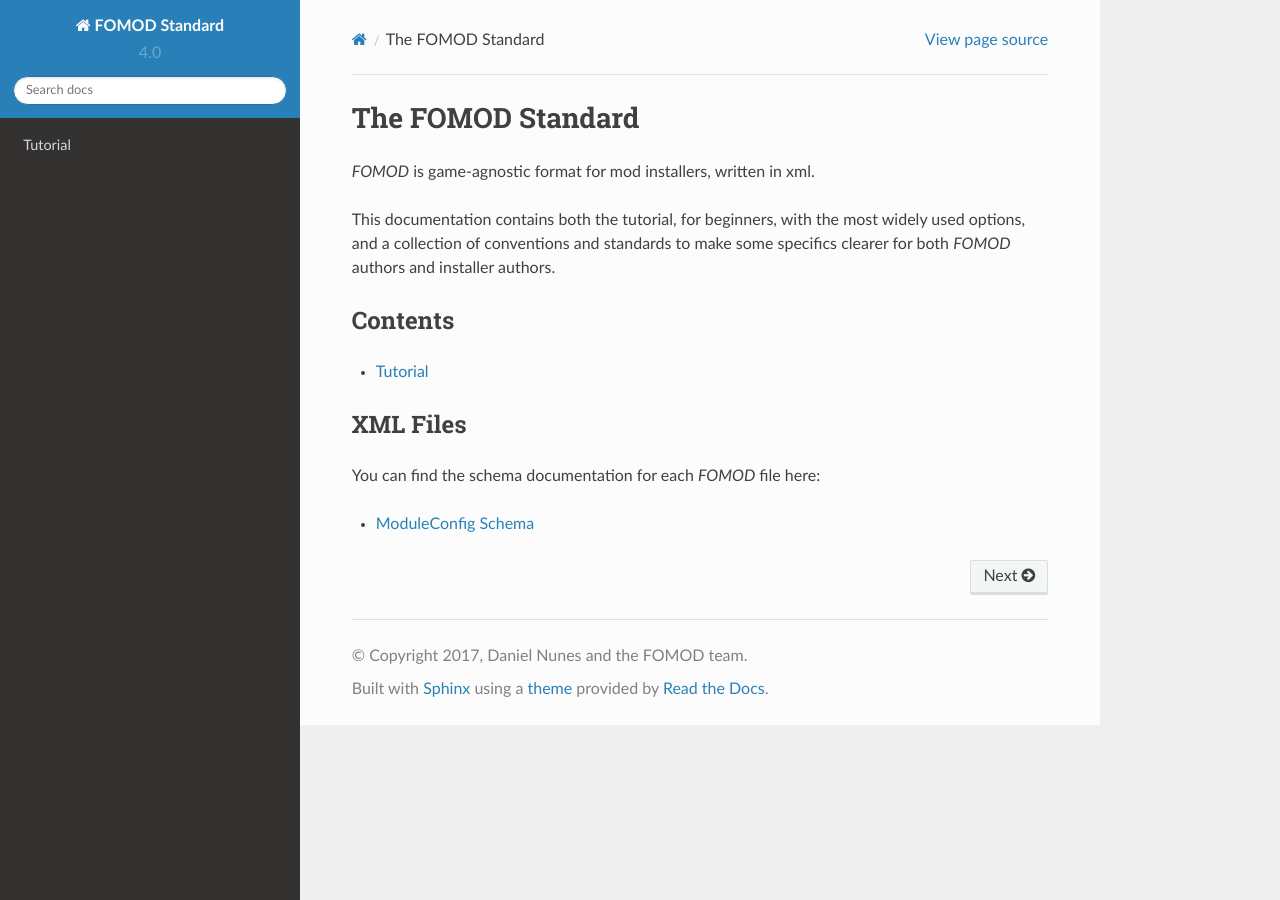
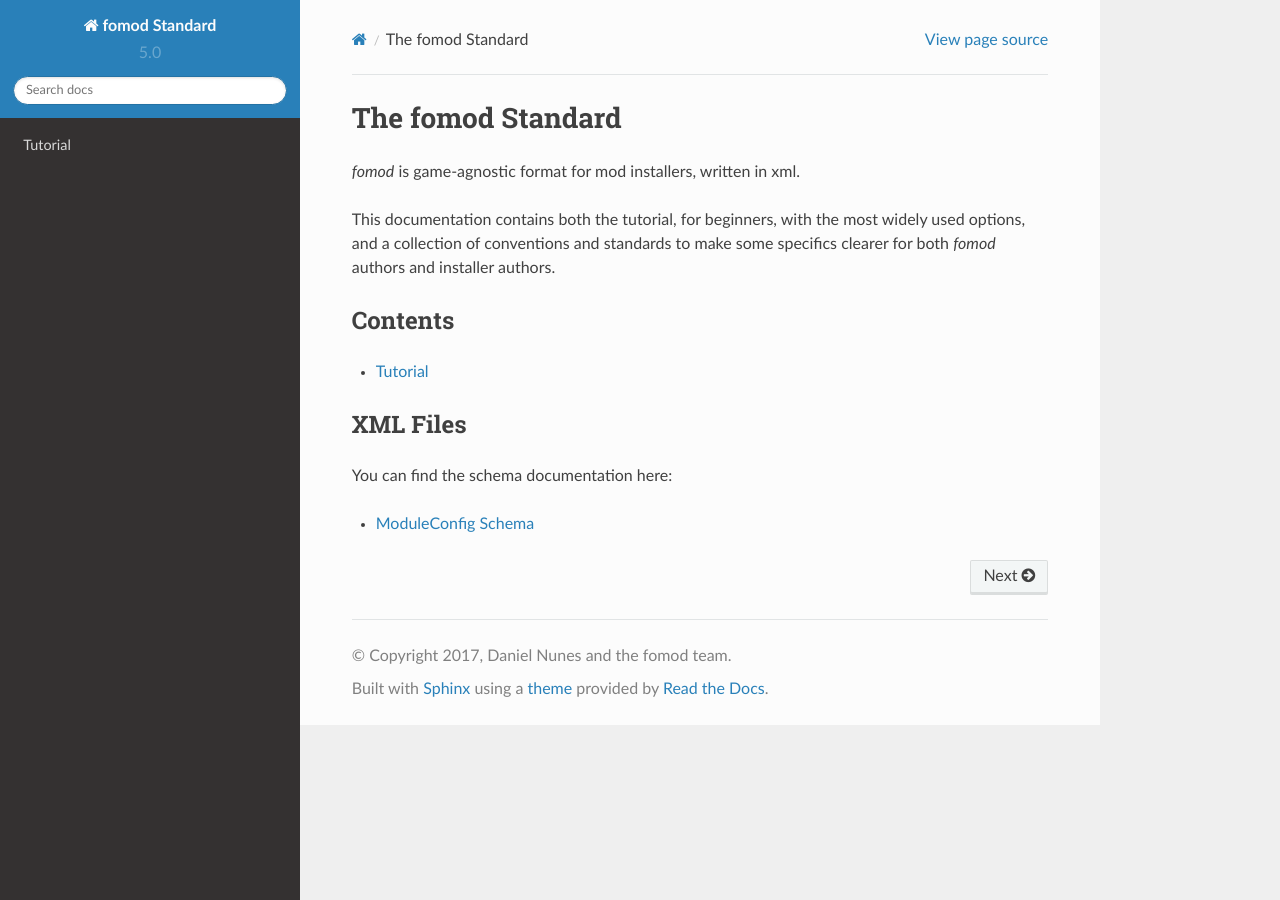
Before and after one commit to GandaG/fomod-docs, a Sphinx documentation site: the page built from docs/index.md, in a window 1280 px wide. Built offline with Sphinx 7.4.7 and the Read the Docs theme 2.0.0, drawn with Linux system fonts in a browser that asks for light colours.

Commit message:
Normalize fomod spelling in the repo

```diff
--- a/docs/conf.py
+++ b/docs/conf.py
@@ -1,6 +1,6 @@
 # -*- coding: utf-8 -*-
 #
-# FOMOD Standard documentation build configuration file, created by
+# fomod Standard documentation build configuration file, created by
 # sphinx-quickstart on Wed Feb  8 23:07:33 2017.
 #
 # This file is execfile()d with the current directory set to its
@@ -49,18 +49,18 @@ source_parsers = {
 master_doc = 'index'
 
 # General information about the project.
-project = u'FOMOD Standard'
-copyright = u'2017, Daniel Nunes and the FOMOD team'
-author = u'Daniel Nunes and the FOMOD team'
+project = u'fomod Standard'
+copyright = u'2017, Daniel Nunes and the fomod team'
+author = u'Daniel Nunes and the fomod team'
 
 # The version info for the project you're documenting, acts as replacement for
 # |version| and |release|, also used in various other places throughout the
 # built documents.
 #
 # The short X.Y version.
-version = u'4.0'
+version = u'5.0'
 # The full version, including alpha/beta/rc tags.
-release = u'4.0'
+release = u'5.0'
 
 # The language for content autogenerated by Sphinx. Refer to documentation
 # for a list of supported languages.
@@ -203,7 +203,7 @@ html_static_path = ['_static']
 #html_search_scorer = 'scorer.js'
 
 # Output file base name for HTML help builder.
-htmlhelp_basename = 'FOMODStandarddoc'
+htmlhelp_basename = 'fomodStandarddoc'
 
 # -- Options for LaTeX output ---------------------------------------------
 
@@ -225,8 +225,8 @@ latex_elements = {
 # (source start file, target name, title,
 #  author, documentclass [howto, manual, or own class]).
 latex_documents = [
-    (master_doc, 'FOMODStandard.tex', u'FOMOD Standard Documentation',
-     u'Daniel Nunes and the FOMOD team', 'manual'),
+    (master_doc, 'fomodStandard.tex', u'fomod Standard Documentation',
+     u'Daniel Nunes and the fomod team', 'manual'),
 ]
 
 # The name of an image file (relative to this directory) to place at the top of
@@ -255,7 +255,7 @@ latex_documents = [
 # One entry per manual page. List of tuples
 # (source start file, name, description, authors, manual section).
 man_pages = [
-    (master_doc, 'fomodstandard', u'FOMOD Standard Documentation',
+    (master_doc, 'fomodstandard', u'fomod Standard Documentation',
      [author], 1)
 ]
 
@@ -269,8 +269,8 @@ man_pages = [
 # (source start file, target name, title, author,
 #  dir menu entry, description, category)
 texinfo_documents = [
-    (master_doc, 'FOMODStandard', u'FOMOD Standard Documentation',
-     author, 'FOMODStandard', 'One line description of project.',
+    (master_doc, 'fomodStandard', u'fomod Standard Documentation',
+     author, 'fomodStandard', 'One line description of project.',
      'Miscellaneous'),
 ]
 
--- a/docs/index.md
+++ b/docs/index.md
@@ -1,10 +1,10 @@
-# The FOMOD Standard
+# The fomod Standard
 
-*FOMOD* is game-agnostic format for mod installers, written in xml.
+*fomod* is game-agnostic format for mod installers, written in xml.
 
 This documentation contains both the tutorial, for beginners,
 with the most widely used options, and a collection of conventions
-and standards to make some specifics clearer for both *FOMOD*
+and standards to make some specifics clearer for both *fomod*
 authors and installer authors.
 
 ## Contents
@@ -13,6 +13,6 @@ authors and installer authors.
 
 ## XML Files
 
-You can find the schema documentation for each *FOMOD* file here:
+You can find the schema documentation here:
 
 - [ModuleConfig Schema](_static/ModuleConfig.html)
--- a/requirements.txt
+++ b/requirements.txt
@@ -1,3 +1,3 @@
-sphinx
+sphinx==1.5.6
 sphinx_rtd_theme
 recommonmark>=0.4.0
```
Also changed, not shown: README.md (+1 -1 lines).
